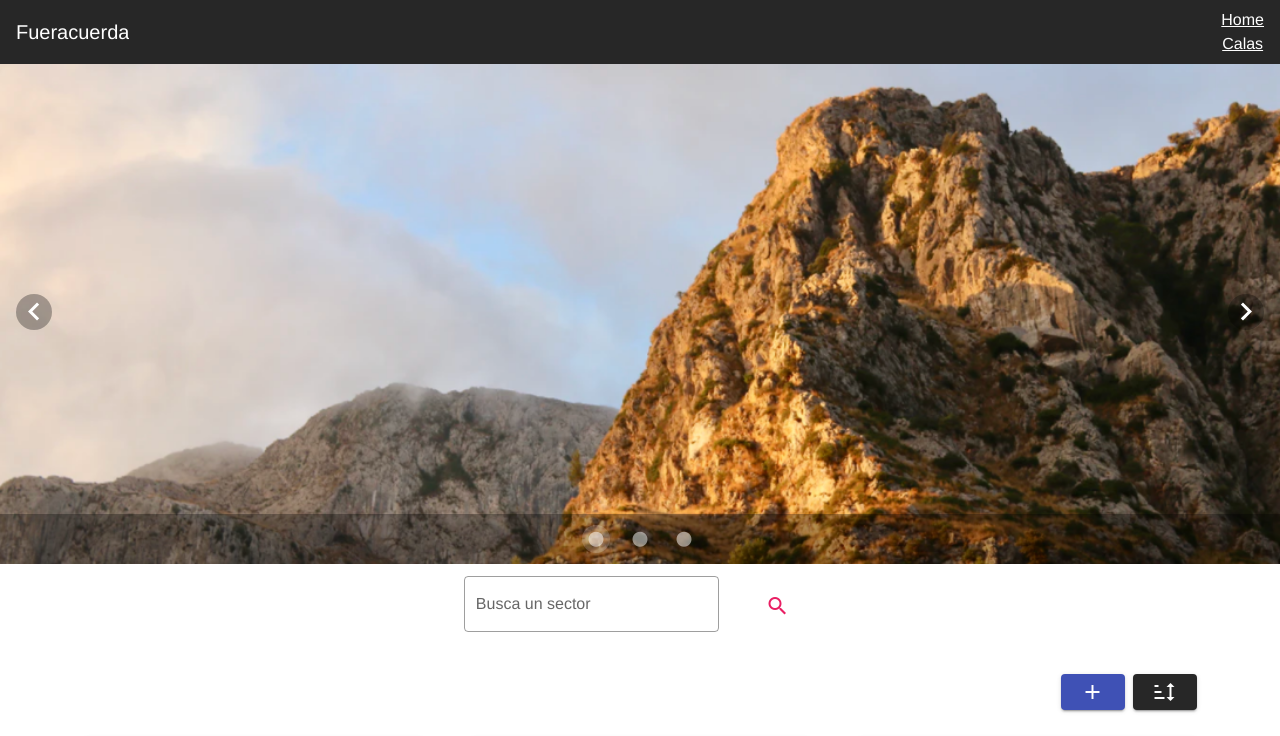
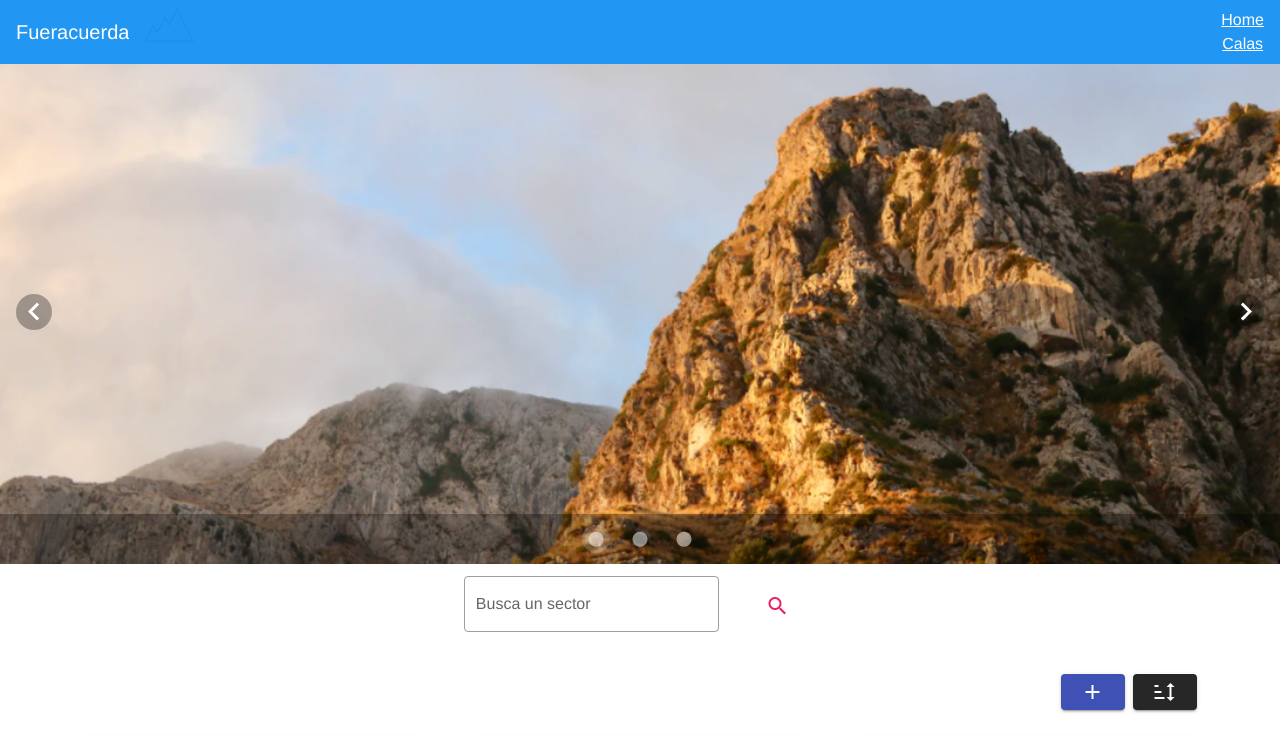
Before and after one commit to rubur-webbeds/fueracuerda-web, a Vue app: page / in a window 1280 px wide. Shown: the top 736 px of the page. Built offline with nearby package versions, Linux system fonts and the light colour scheme; what vue-jsonld, vuelayers would draw is missing.

Commit message:
svg logo

```diff
--- a/src/components/Header.vue
+++ b/src/components/Header.vue
@@ -1,11 +1,9 @@
 <template>
   <div>
     <div id="toolbar">
-      <v-toolbar
-        dark
-
-      >
+      <v-toolbar color="blue" dark>
         <v-toolbar-title>Fueracuerda</v-toolbar-title>
+        <img src="../assets/icono.svg" class="svg" />
         <v-spacer></v-spacer>
         <div id="links">
           <router-link class="py-2 white--text text-center" to="/"
@@ -41,3 +39,10 @@ export default {
   }),
 };
 </script>
+
+<style scoped>
+.svg {
+  width: 80px;
+  height: 80px;
+}
+</style>
--- a/src/components/Sector.vue
+++ b/src/components/Sector.vue
@@ -297,20 +297,3 @@ export default {
   },
 };
 </script>
-
-<style scoped>
-.map {
-  justify-content: center;
-  width: 450px;
-  height: 400px;
-}
-
-.border {
-  border: 1px black solid;
-}
-
-.comments {
-  width: 100%;
-  height: 200px;
-}
-</style>
```
Also changed, not shown: src/assets/icono.svg (added), src/assets/logo.svg (deleted).
